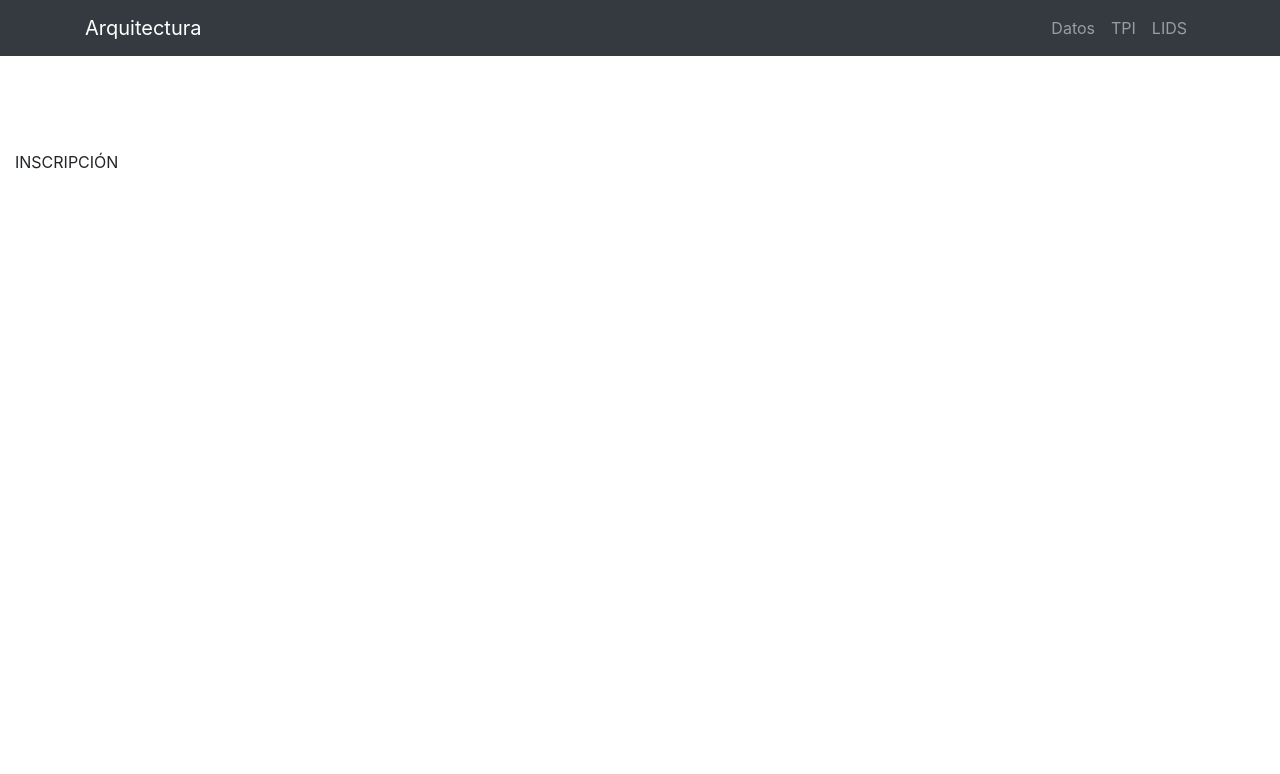
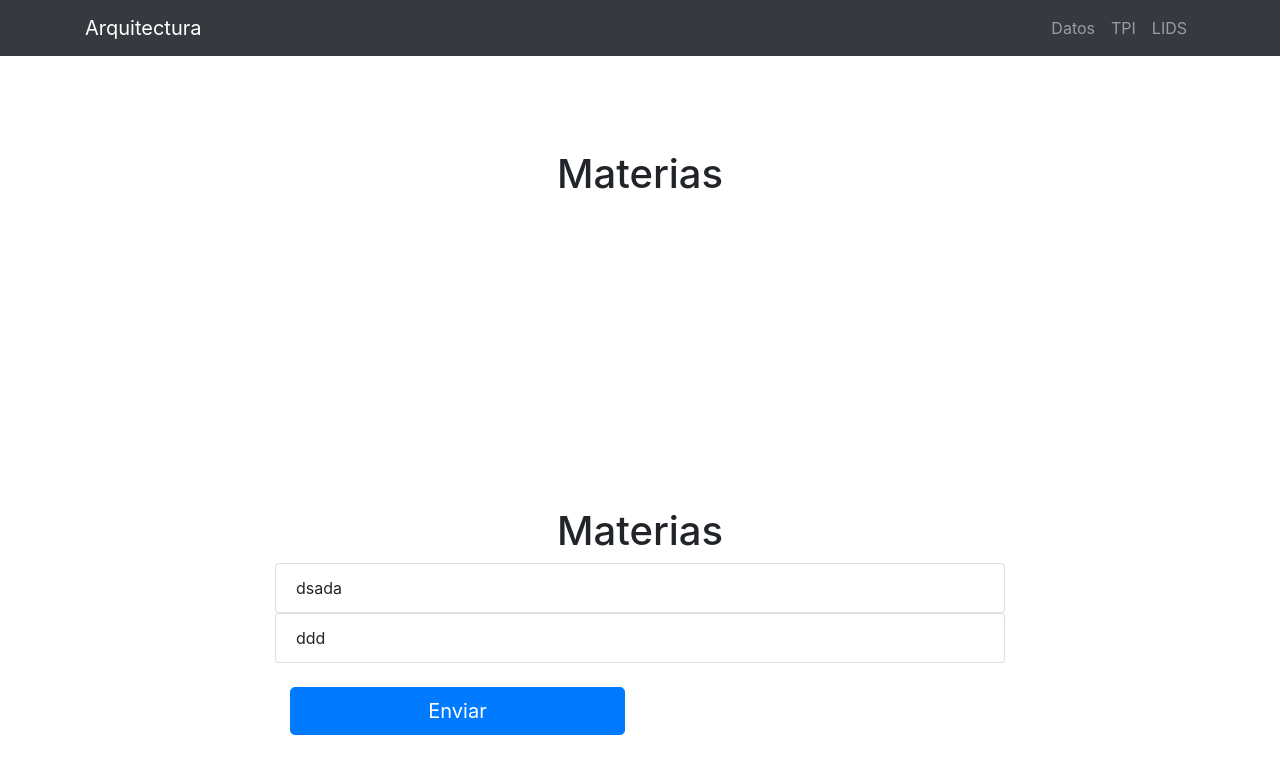
Before and after one commit to arq-unq-Ladavaz-Toledo-Zagarella/arq-inscription-frontend, an Angular app: page /inscription in a window 1280 px wide. Shown: the top 774 px of the page. Built offline with nearby package versions, Linux system fonts and the light colour scheme; no server answers.

Commit message:
added subjects at inscription view

```diff
--- a/src/app/inscription/inscription.component.html
+++ b/src/app/inscription/inscription.component.html
@@ -1,3 +1,34 @@
-<section>
-	INSCRIPCIÓN
+<section id="tpi">
+  <div class="container">
+    <div class="row">
+      <div class="container text-center">
+        <h1>Materias</h1>
+      </div>
+      <div class="col-lg-8 mx-auto">
+
+      </div>
+    </div>
+  </div>
 </section>
+
+<section id="lids">
+  <div class="container">
+    <div class="row">
+      <div class="col-lg-8 mx-auto">
+        <div class="container text-center">
+          <h1>Materias</h1>
+        </div>
+        <ul class="list-group" *ngFor="let subject of subjects">
+		  <li class="list-group-item">{{subject.name}}</li>
+		</ul>
+	      <!-- Button -->
+	    <div class="form-group">
+	       	<label class="col-md-4 control-label" for="singlebutton"></label>
+	        <div class="col-md-6">
+	        	<a href="#" class="btn btn-primary btn-lg btn-block btn-huge">Enviar</a>
+	      	</div>
+	    </div>
+      </div>
+    </div>
+  </div>
+</section>
--- a/src/app/inscription/inscription.component.ts
+++ b/src/app/inscription/inscription.component.ts
@@ -1,4 +1,8 @@
 import { Component } from '@angular/core';
+import { Http, Response, Headers } from '@angular/http';
+import { Router } from "@angular/router";
+import { environment } from "../../environments/environment"
+import 'rxjs/add/operator/map'
 
 @Component({
   selector: 'inscription',
@@ -7,4 +11,15 @@ import { Component } from '@angular/core';
 })
 export class InscriptionComponent {
 
+  subjects= [{name: "dsada"}, {name:"ddd"}]
+  constructor(private http: Http, private router: Router) {
+  	this.http.get(environment.apiEndpoint + '/subjects/list').map(res => res.json())
+		.subscribe(
+      result => {
+        console.log(result)
+        this.subjects= result
+        console.log(this.subjects)
+      },
+      error => { });
+	}
 }
```
